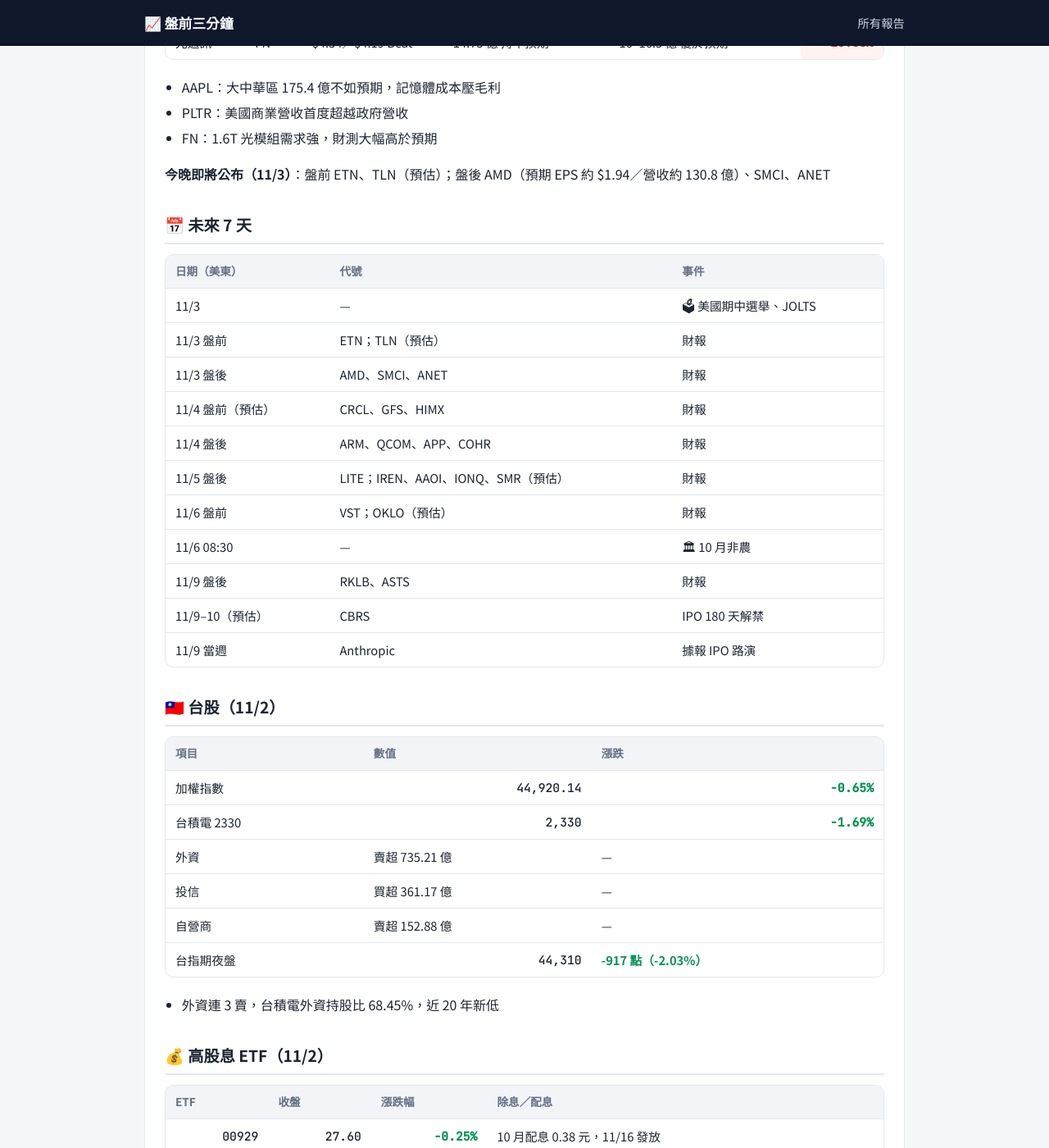
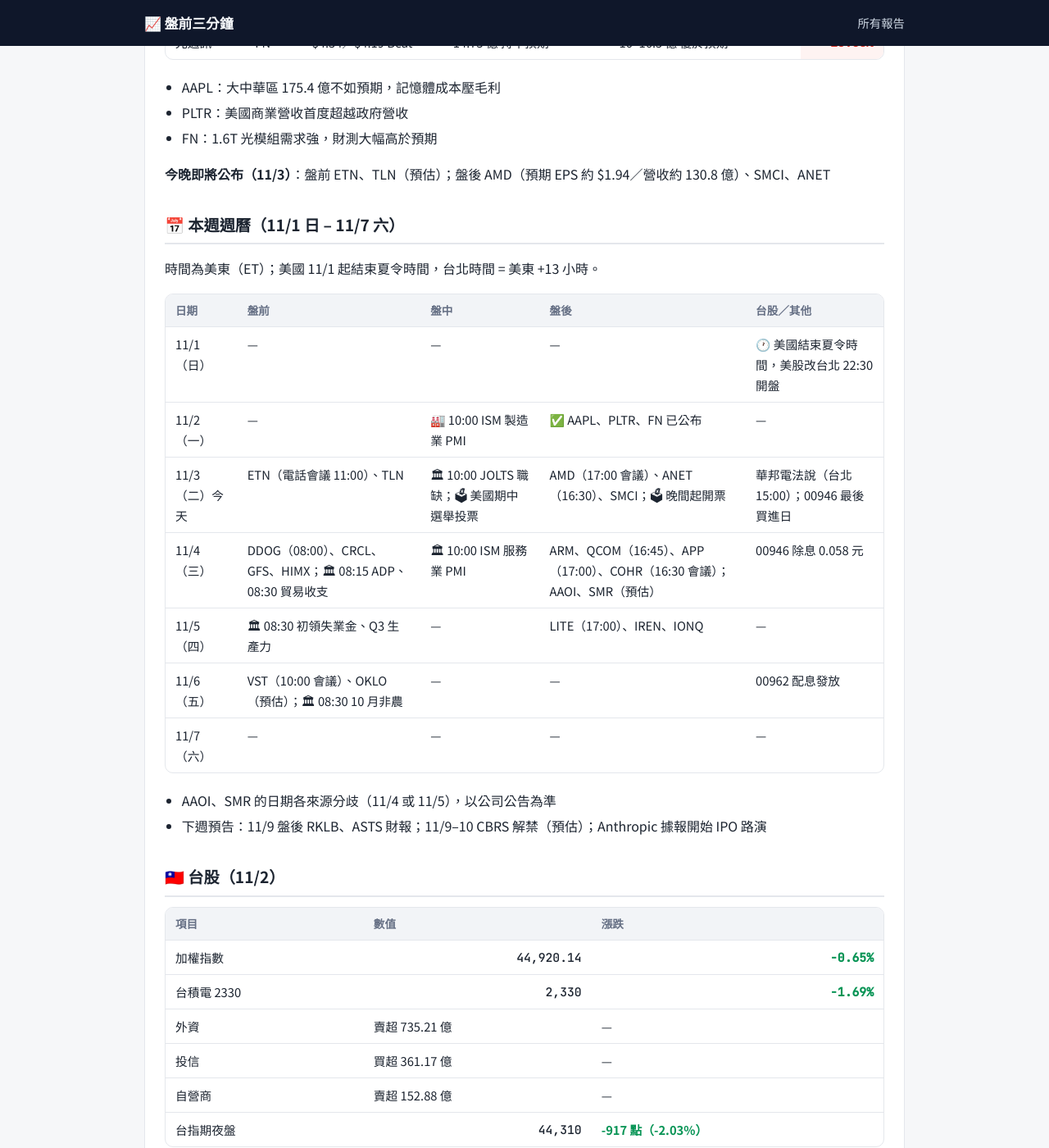
Before and after one commit to Hero7749/daily-report, a Jekyll site: the page built from _posts/2026-11-03-market.md, in a window 1280 px wide and 1400 px high, scrolled down 2246 px. Shown: the whole window at 82% size. Built offline with Jekyll 4.4.1, drawn with Linux system fonts in a browser that asks for light colours; some of the changed text lies outside the part shown.

Commit message:
新增 2026-11-03 投資市場摘要

```diff
--- a/_posts/2026-11-03-market.md
+++ b/_posts/2026-11-03-market.md
@@ -74,21 +74,22 @@ kind: 日報
 
 **今晚即將公布（11/3）**：盤前 ETN、TLN（預估）；盤後 AMD（預期 EPS 約 $1.94／營收約 130.8 億）、SMCI、ANET
 
-## 📅 未來 7 天
+## 📅 本週週曆（11/1 日 – 11/7 六）
 
-| 日期（美東） | 代號 | 事件 |
-|---|---|---|
-| 11/3 | — | 🗳 美國期中選舉、JOLTS |
-| 11/3 盤前 | ETN；TLN（預估） | 財報 |
-| 11/3 盤後 | AMD、SMCI、ANET | 財報 |
-| 11/4 盤前（預估） | CRCL、GFS、HIMX | 財報 |
-| 11/4 盤後 | ARM、QCOM、APP、COHR | 財報 |
-| 11/5 盤後 | LITE；IREN、AAOI、IONQ、SMR（預估） | 財報 |
-| 11/6 盤前 | VST；OKLO（預估） | 財報 |
-| 11/6 08:30 | — | 🏛 10 月非農 |
-| 11/9 盤後 | RKLB、ASTS | 財報 |
-| 11/9–10（預估） | CBRS | IPO 180 天解禁 |
-| 11/9 當週 | Anthropic | 據報 IPO 路演 |
+時間為美東（ET）；美國 11/1 起結束夏令時間，台北時間 = 美東 +13 小時。
+
+| 日期 | 盤前 | 盤中 | 盤後 | 台股／其他 |
+|---|---|---|---|---|
+| 11/1（日） | — | — | — | 🕐 美國結束夏令時間，美股改台北 22:30 開盤 |
+| 11/2（一） | — | 🏭 10:00 ISM 製造業 PMI | ✅ AAPL、PLTR、FN 已公布 | — |
+| 11/3（二）今天 | ETN（電話會議 11:00）、TLN | 🏛 10:00 JOLTS 職缺；🗳 美國期中選舉投票 | AMD（17:00 會議）、ANET（16:30）、SMCI；🗳 晚間起開票 | 華邦電法說（台北 15:00）；00946 最後買進日 |
+| 11/4（三） | DDOG（08:00）、CRCL、GFS、HIMX；🏛 08:15 ADP、08:30 貿易收支 | 🏛 10:00 ISM 服務業 PMI | ARM、QCOM（16:45）、APP（17:00）、COHR（16:30 會議）；AAOI、SMR（預估） | 00946 除息 0.058 元 |
+| 11/5（四） | 🏛 08:30 初領失業金、Q3 生產力 | — | LITE（17:00）、IREN、IONQ | — |
+| 11/6（五） | VST（10:00 會議）、OKLO（預估）；🏛 08:30 10 月非農 | — | — | 00962 配息發放 |
+| 11/7（六） | — | — | — | — |
+
+- AAOI、SMR 的日期各來源分歧（11/4 或 11/5），以公司公告為準
+- 下週預告：11/9 盤後 RKLB、ASTS 財報；11/9–10 CBRS 解禁（預估）；Anthropic 據報開始 IPO 路演
 
 ## 🇹🇼 台股（11/2）
 
@@ -131,6 +132,8 @@ kind: 日報
 - [Motley Fool：Cerebras 重挫原因](https://www.fool.com/investing/2026/11/02/why-cerebras-systems-stock-is-plummeting-today/)
 - [MarketBeat：ASTS 下跌 11.3%](https://www.marketbeat.com/instant-alerts/price-ast-spacemobile-nasdaq-asts-shares-down-113-heres-what-happened-2026-11-02/)
 - [24/7 Wall St.：AMD、ANET、SMCI 財報預期](https://247wallst.com/investing/2026/11/02/amd-arista-supermicro-earnings-previews-can-ai-infrastructure-shake-off-fridays-rout/)
+- [StockTitan：本週財報行事曆與經濟數據時間](https://www.stocktitan.net/articles/earnings-calendar-week-of-november-2-2026)
+- [Finviz：本週經濟數據行事曆](https://finviz.com/calendar/economic?dateFrom=2026-11-02)
 - [聯合新聞網：11/2 三大法人買賣超](https://udn.com/news/story/7251/9852106)
 - [中央社：台指期夜盤跌 917 點](https://www.cna.com.tw/news/afe/202611030022.aspx)
 - [聯合新聞網：台積電外資持股創 20 年新低](https://udn.com/news/story/7252/9852675)
```
